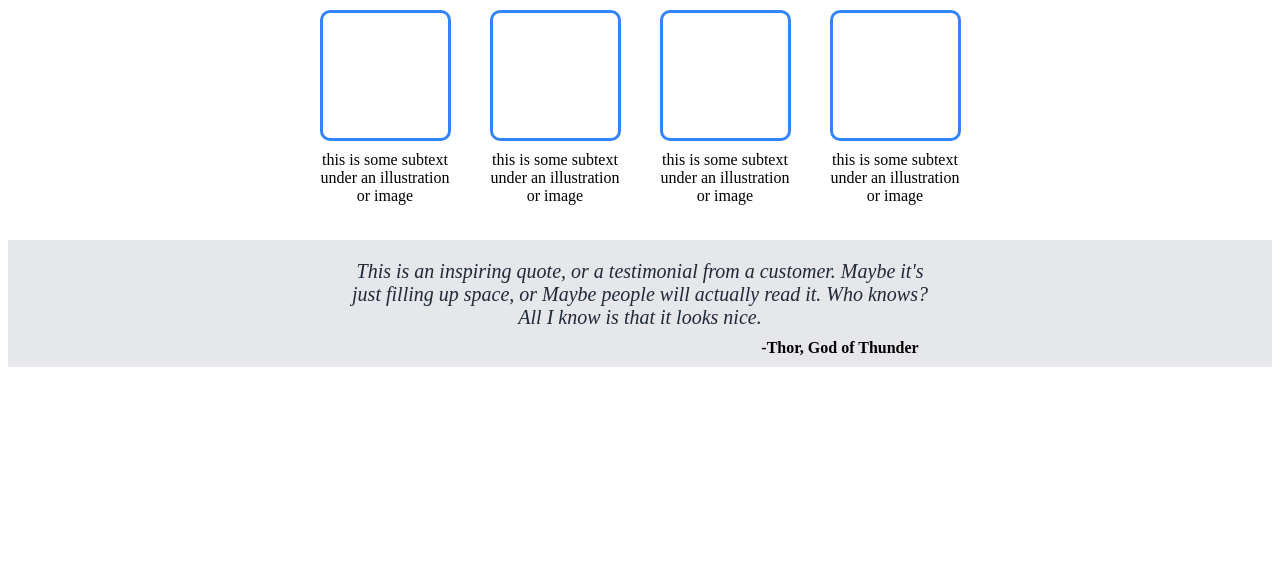
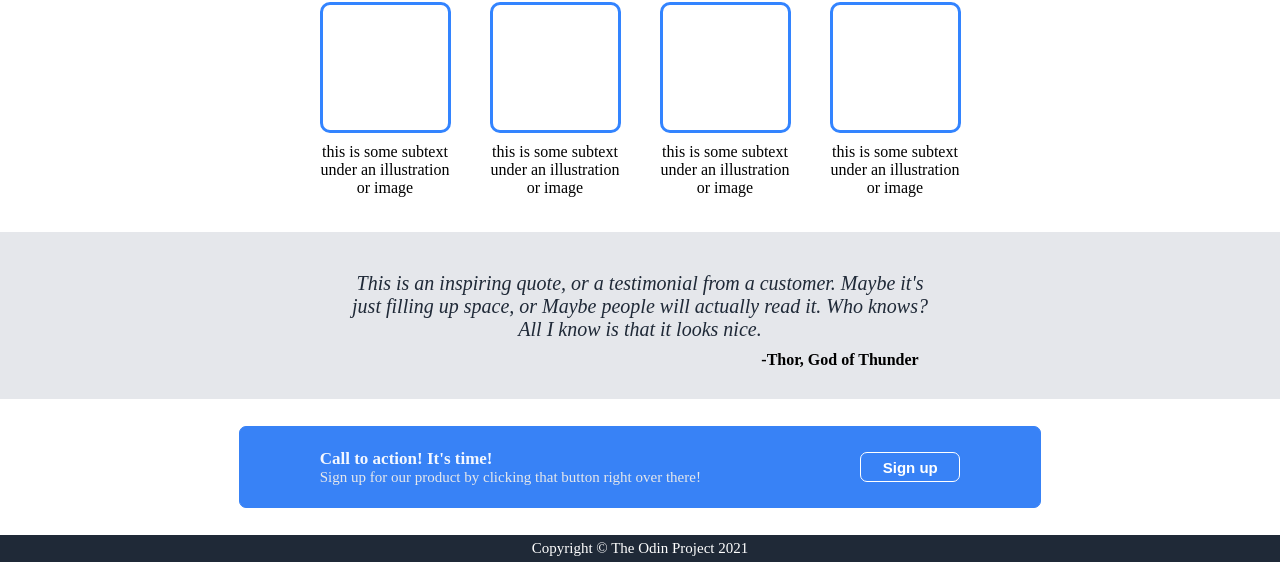
Before and after one commit to Light170/Landing-Page, a plain HTML site: page index.html in a window 1280 px wide. Shown: the part 331-893 px from the top of the page. Before the commit the page ends 800 px from the top, so only its background shows below. Drawn offline with Linux system fonts and the light colour scheme.

Commit message:
Add action and copyright sections

```diff
--- a/index.html
+++ b/index.html
@@ -60,5 +60,15 @@
       </div>
       <div class="credit"> -Thor, God of Thunder </div>
     </div>
+    <div class="action">
+      <div class="box">
+        <div class="text">
+          <div class="title">Call to action! It's time!</div>
+          <div class="sub">Sign up for our product by clicking that button right over there!</div>
+        </div>
+        <button class="sign-up-2"> Sign up </button>
+      </div>
+    </div>
+    <div class="copyright"> Copyright &copy; The Odin Project 2021</div>
   </body>
 </html>
--- a/style.css
+++ b/style.css
@@ -3,7 +3,11 @@ html, body {
     flex-direction: column;
     justify-content: flex;
     height: 100%;
-    flex:1;
+    margin: 0;
+}
+
+body {
+    flex: 1;
 }
 
 .main {
@@ -128,7 +132,7 @@ h1 {
     align-items: center;
     justify-content: center;
     background-color: #E5E7EB;
-    padding: 10px;
+    padding: 30px;
     text-align: center;
 }
 
@@ -147,3 +151,65 @@ h1 {
     font-weight: bold;
 
 }
+
+.action {
+    display: flex;
+    justify-content: center;
+    align-items: center;
+}
+
+.box {
+    background-color: #3882F6;
+    border: 1px solid #3882F6 ;
+    border-radius: 7px;
+    margin: 27px;
+    width: 800px;
+    height: 80px;
+    display: flex;
+    justify-content: space-around;
+    align-items: center;
+}
+
+.text {
+    display: flex;
+    flex-direction: column;
+}
+
+.title {
+    font-weight: 600;
+    font-size: 17px;
+    color: #f3f7ff;
+}
+
+.sub {
+    color: #E5E7EB ;
+    font-size: 15px;
+}
+
+.sign-up-2 {
+    display: flex;
+    justify-content: center;
+    align-items: center;
+    color: white;
+    background-color: #3882F6;
+    font-size: 15px;
+    font-weight: bold;
+    border: 1px solid white;
+    border-radius: 7px;
+    width: 100px;
+    height: 30px;
+}
+
+.copyright {
+    display: flex;
+    justify-content: center;
+    align-items: center;
+    background-color:#1F2937;
+    color: white;
+    font-size: 15px;
+    flex-grow: 1;
+    padding: 5px;
+
+
+
+}
```
